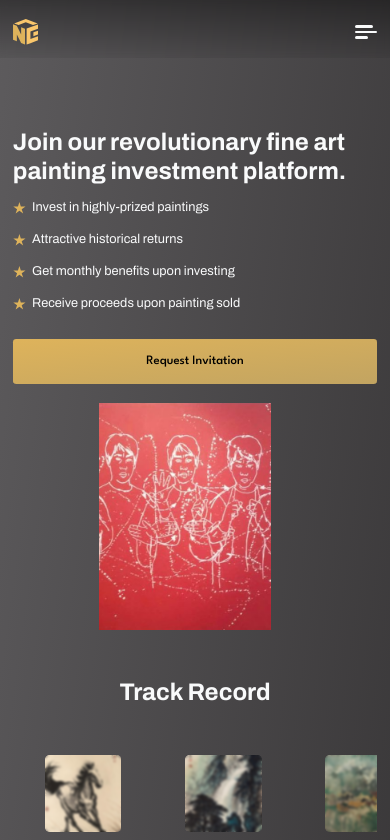
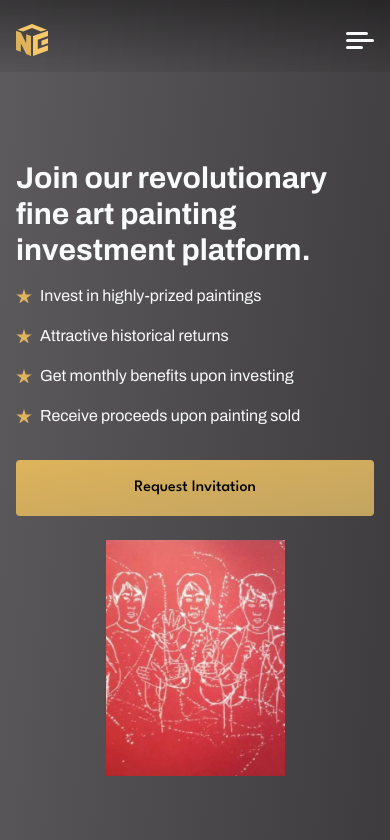
Before and after one commit to skynicklaus/artadvisory-static, a SvelteKit app: page / in a window 390 px wide. Shown: the top 840 px of the page. Built offline with nearby package versions, Linux system fonts and the light colour scheme.

Commit message:
fixed zoom for mobile

```diff
--- a/src/app.css
+++ b/src/app.css
@@ -9,9 +9,11 @@
   }
 }
 
-body {
-  zoom: 0.8;
-};
+@media (min-width: 1024px) {
+  body {
+    zoom: 0.8;
+  };
+}
 
 .flex-half {
   flex: 0 0 50%;
```
